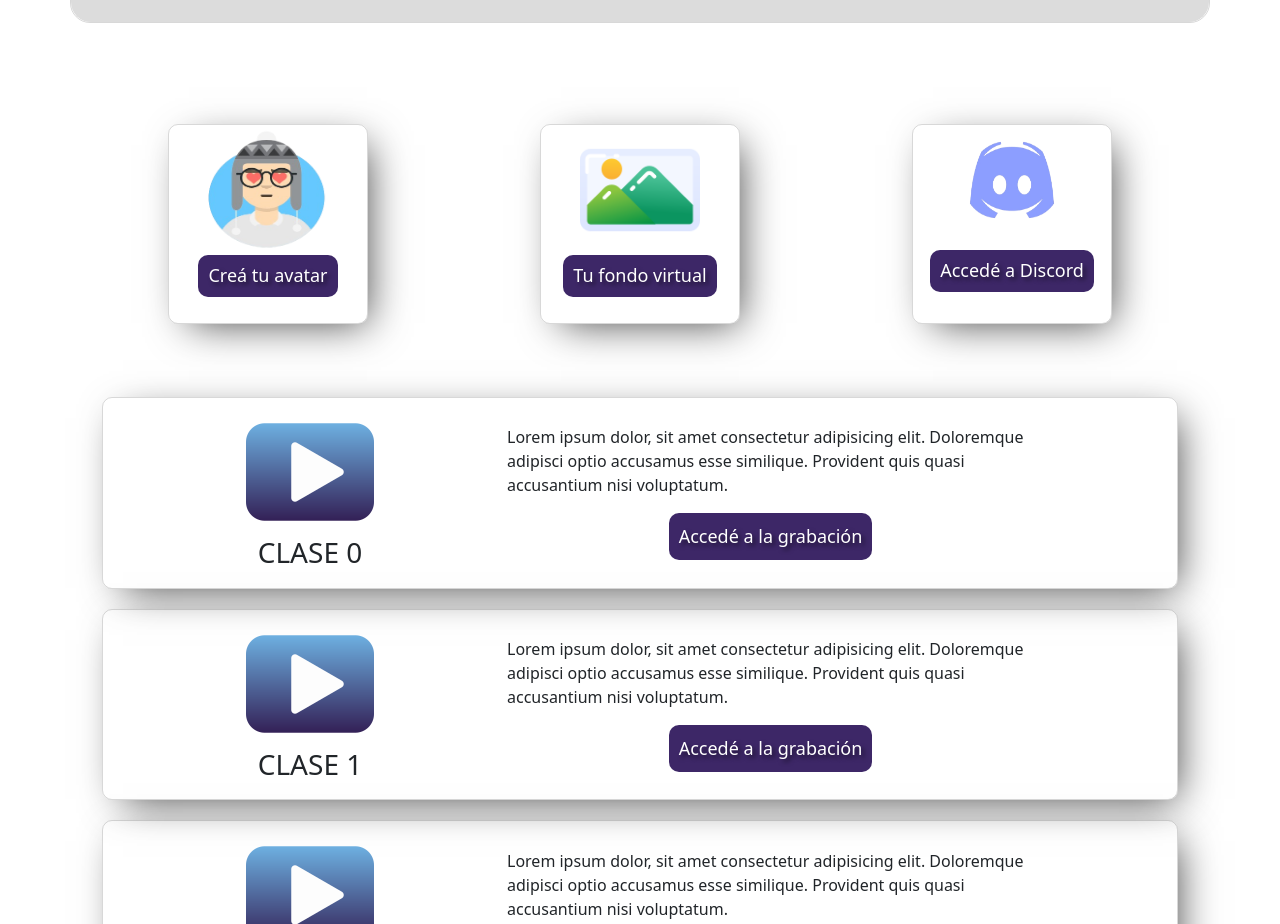
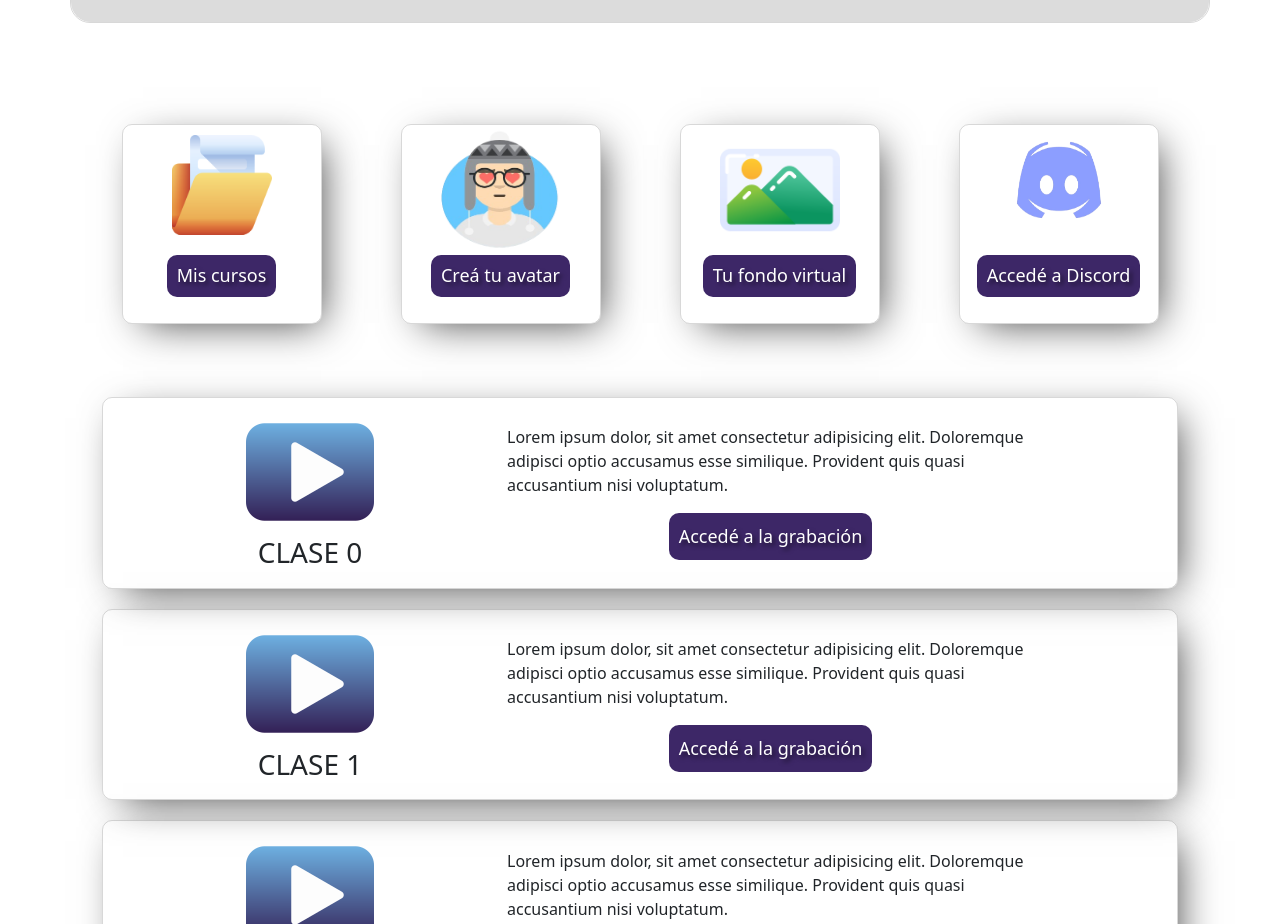
Before and after one commit to AprendeProgramando/componentes-moodle, a plain HTML site: page componentes.html in a window 1280 px wide. Shown: the part 840-1764 px from the top of the page. Drawn offline with nearby package versions, Linux system fonts and the light colour scheme.

Commit message:
tarjetas

```diff
--- a/componentes.html
+++ b/componentes.html
@@ -180,6 +180,16 @@
         -webkit-box-shadow: 10px 10px 39px -11px rgba(0,0,0,0.75);
         -moz-box-shadow: 10px 10px 39px -11px rgba(0,0,0,0.75); margin: 5px;">
             <a style="text-decoration: none;" href="">
+                <img style="margin: 10px 5px 20px 5px;" width="100px" height="100px" src="./img/carpeta.png" alt="Mis cursos">
+                <h3
+                    style=" color: rgb(255, 255, 255); font-size: 18px; display: inline-block; padding: 10px; border-radius: 10px; background-color:#3d2767 ; text-shadow: 3px 3px 19px rgba(0, 0, 0, 1);text-shadow: 3px 3px 4px rgba(0, 0, 0, 0.52);">
+                    Mis cursos</h3>
+            </a>
+        </div>
+        <div style="text-align: center; width: 200px; height: 200px;border: solid rgba(0, 0, 0, 0.151) 1px; border-radius: 10px; box-shadow: 10px 10px 39px -11px rgba(0,0,0,0.75);
+        -webkit-box-shadow: 10px 10px 39px -11px rgba(0,0,0,0.75);
+        -moz-box-shadow: 10px 10px 39px -11px rgba(0,0,0,0.75); margin: 5px;">
+            <a style="text-decoration: none;" href="">
                 <img style="margin: 5px;" width="120px" height="120px" src="./img/avatar.png" alt="Creá tu avatar">
                 <h3
                     style=" color: rgb(255, 255, 255); font-size: 18px; display: inline-block; padding: 10px; border-radius: 10px; background-color:#3d2767 ; text-shadow: 3px 3px 19px rgba(0, 0, 0, 1);text-shadow: 3px 3px 4px rgba(0, 0, 0, 0.52);">
@@ -201,7 +211,7 @@
         -webkit-box-shadow: 10px 10px 39px -11px rgba(0,0,0,0.75);
         -moz-box-shadow: 10px 10px 39px -11px rgba(0,0,0,0.75); margin: 5px;">
             <a style="text-decoration: none; " href="">
-                <img style="margin: 5px 5px 20px 5px;" width="120px" height="100px" src="./img/Discord.png"
+                <img style="margin: 5px 5px 25px 5px;" width="120px" height="100px" src="./img/Discord.png"
                     alt="Acceso al discord">
                 <h3
                     style=" color: rgb(255, 255, 255); font-size: 18px; display: inline-block; padding: 10px; border-radius: 10px; background-color:#3d2767 ; text-shadow: 3px 3px 19px rgba(0, 0, 0, 1);text-shadow: 3px 3px 4px rgba(0, 0, 0, 0.52);">
```
Also changed, not shown: img/carpeta.png (added). Lines whose indentation alone changed are shown as unchanged.
